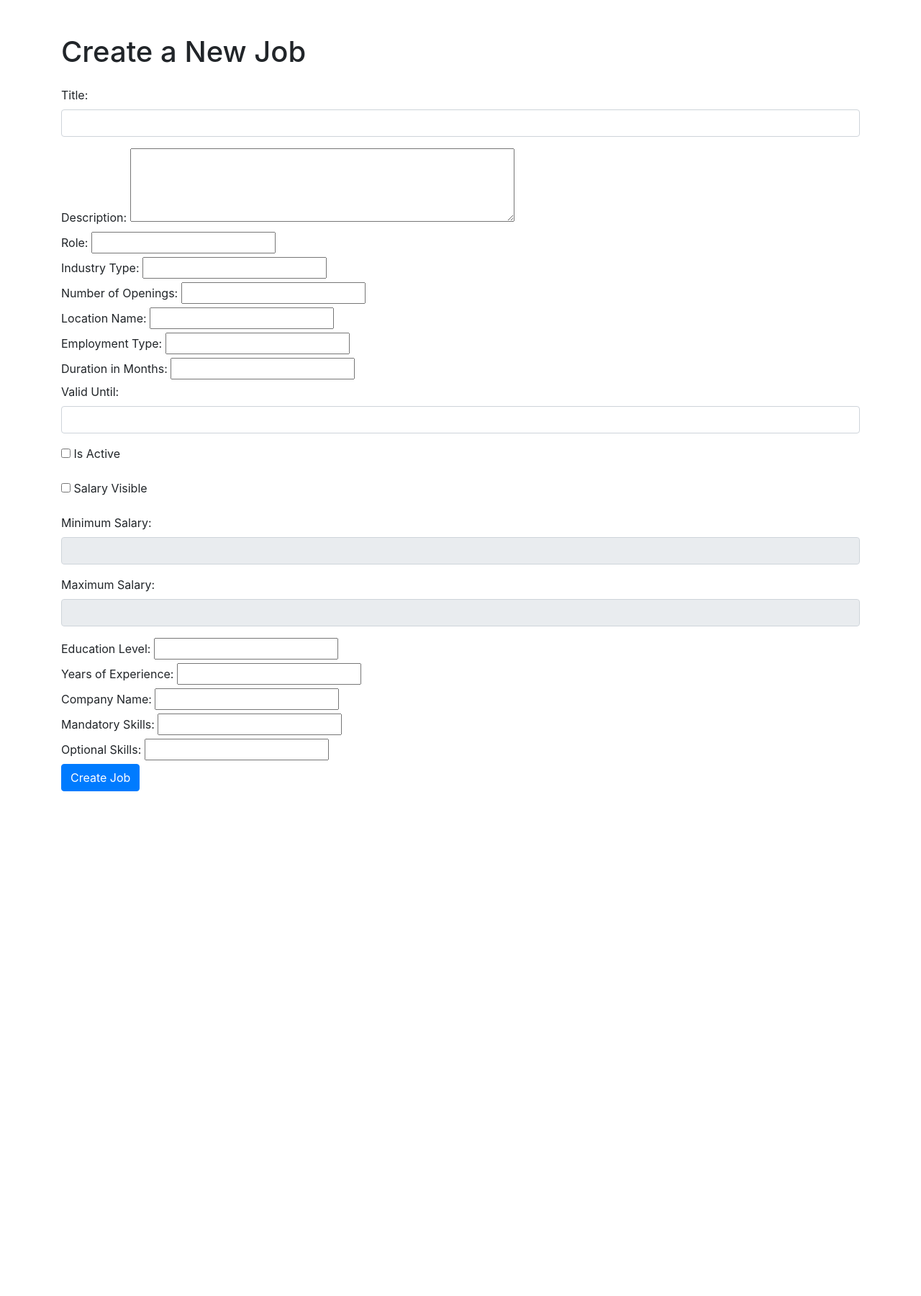
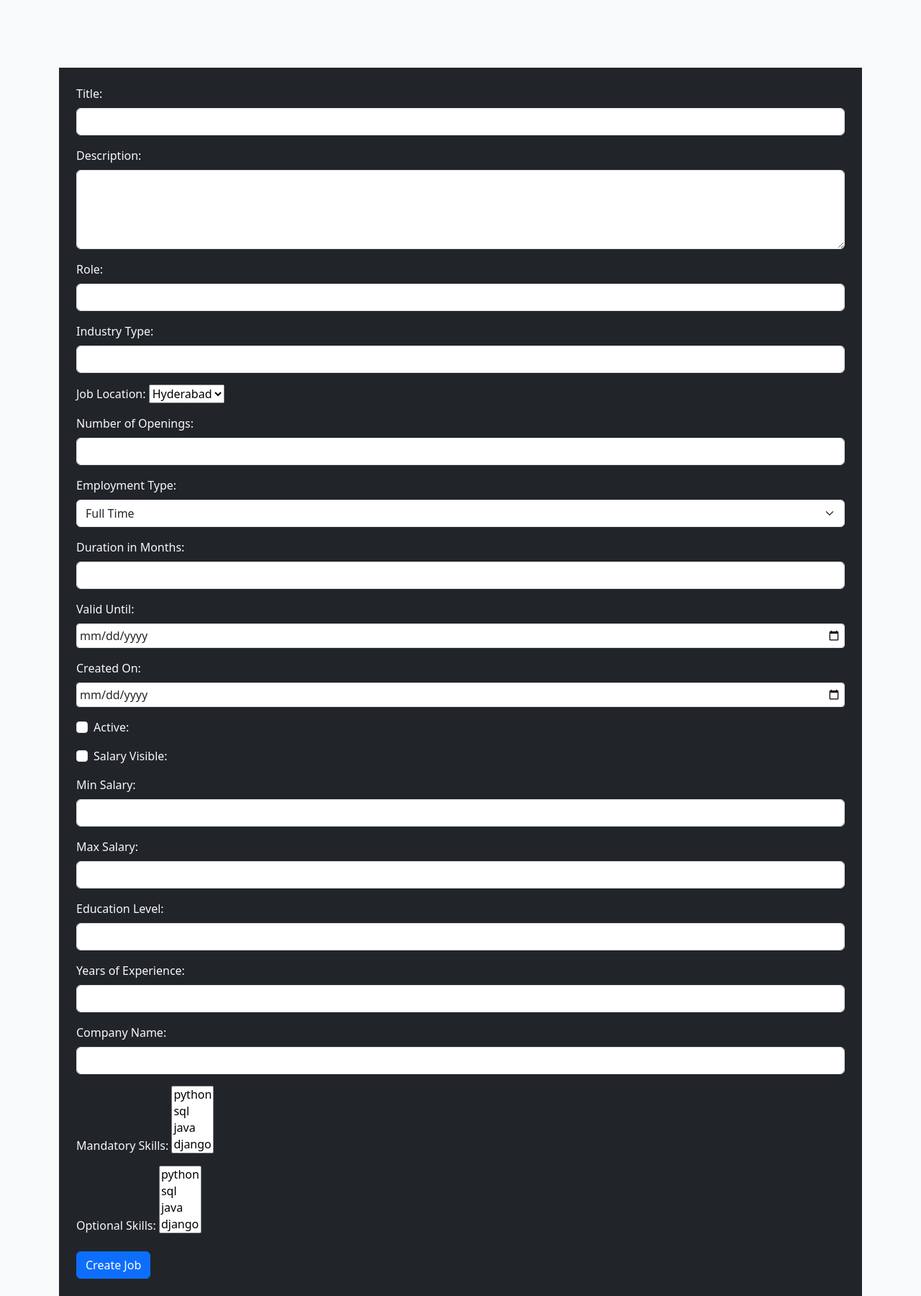
Before and after one commit to Eswar133/Jobconnectproject, a Django app: template carrers/templates/job_creation.html in a window 1280 px wide. Shown: the whole page at 72% size. Before the commit the page ends 1099 px from the top, so only its background shows below. Run offline with Django 4.2, Linux system fonts and the light colour scheme; the template is opened without the code that fills it: values that come from a table or form of the project are taken from there, others are empty; data comes from the database, SQL or seed files in the repository; both versions use the stored data as it was after the commit; some libraries are stand-ins or nearby versions.

Commit message:
added different templates for location skills and made changes in the views.py accordingly

```diff
--- a/Jobconnect/urls.py
+++ b/Jobconnect/urls.py
@@ -2,7 +2,7 @@ from django.urls import path
 from django.contrib import admin
 
 from carrers.views import (
-    LoginView, SignupView,JobForm
+    LoginView, SignupView,JobForm,LocationFormView,SkillFormView
 )
 
 urlpatterns = [
@@ -10,7 +10,8 @@ urlpatterns = [
     path('my-login/', LoginView.as_view(), name='my-login'),
     path('my-signup/', SignupView.as_view(), name='my-signup'),
     path('job-creation/', JobForm.as_view(), name='job_creation'),
-    path('my-home/',JobForm.as_view(),name="my-home"),
+    path('job_location/',LocationFormView.as_view(),name='job_location'),
+    path('SkillFormView/',SkillFormView.as_view(),name='skill_form.html')
 
 
 ]
--- a/carrers/models.py
+++ b/carrers/models.py
@@ -49,7 +49,7 @@ class Job(models.Model):
 
     def __str__(self):
         return self.title
-
+    @classmethod
     def create_or_get_location(cls, location_name):
         location, created = JobLocation.objects.get_or_create(name=location_name)
         return location
--- a/carrers/templates/job_creation.html
+++ b/carrers/templates/job_creation.html
@@ -4,101 +4,147 @@
   <meta charset="UTF-8">
   <meta name="viewport" content="width=device-width, initial-scale=1.0">
   <title>Create Job</title>
-    <link rel="stylesheet" href="https://stackpath.bootstrapcdn.com/bootstrap/4.5.2/css/bootstrap.min.css">
-    <link rel="stylesheet" href="https://cdnjs.cloudflare.com/ajax/libs/jqueryui/1.12.1/jquery-ui.min.css">
-    <script src="https://code.jquery.com/jquery-3.6.0.min.js"></script>
-    <script src="https://code.jquery.com/ui/1.12.1/jquery-ui.min.js"></script>
-    <script>
-        $(document).ready(function () {
-            $("#valid_until").datepicker();
+  <!-- Bootstrap CSS link -->
+  <link rel="stylesheet" href="https://cdn.jsdelivr.net/npm/bootstrap@5.3.0/dist/css/bootstrap.min.css">
+  <link rel="stylesheet" href="https://cdn.jsdelivr.net/npm/bootstrap-datepicker@1.10.1/dist/css/bootstrap-datepicker.min.css">
+<script src="https://cdn.jsdelivr.net/npm/bootstrap-datepicker@1.10.1/dist/js/bootstrap-datepicker.min.js"></script>
 
-            $("input[name='salary_visible']").change(function () {
-                if ($(this).is(":checked")) {
-                    $("input[name='min_salary']").removeAttr("disabled");
-                    $("input[name='max_salary']").removeAttr("disabled");
-                } else {
-                    $("input[name='min_salary']").attr("disabled", "disabled");
-                    $("input[name='max_salary']").attr("disabled", "disabled");
-                }
-            });
-        });
-    </script>
 </head>
-<body>
+<body class="bg-light">
   <div class="container mt-5">
-        <h1 class="mb-4">Create a New Job</h1>
-        <form method="post">
+    <h2 class="text-light">Create a New Job</h2>
+    <form method="post" class="bg-dark text-light p-4">
       {% csrf_token %}
-            <div class="form-group">
-                <label for="title">Title:</label>
-                <input type="text" class="form-control" name="title" required>
+      <div class="mb-3">
+        <label for="title" class="form-label">Title:</label>
+        <input type="text" name="title" class="form-control" required>
       </div>
 
-        <label for="description">Description:</label>
-        <textarea name="description" rows="4" cols="50" required></textarea><br>
-
-        <label for="role">Role:</label>
-        <input type="text" name="role" required><br>
-
-        <label for="industry_type">Industry Type:</label>
-        <input type="text" name="industry_type" required><br>
-
-        <label for="no_of_openings">Number of Openings:</label>
-        <input type="number" name="no_of_openings" required><br>
-
-        <label for="location_name">Location Name:</label>
-        <input type="text" name="location_name" required><br>
-
-        <label for="employment_type">Employment Type:</label>
-        <input type="text" name="employment_type" required><br>
-
-        <label for="duration_in_months">Duration in Months:</label>
-        <input type="number" name="duration_in_months" required><br>
-
-        <div class="form-group">
-            <label for="valid_until">Valid Until:</label>
-            <input type="text" id="valid_until" class="form-control" name="valid_until" required>
+      <div class="mb-3">
+        <label for="description" class="form-label">Description:</label>
+        <textarea name="description" rows="4" class="form-control" required></textarea>
       </div>
 
-        <div class="form-group">
-            <label class="checkbox-label">
-                <input type="checkbox" name="is_active"> Is Active
-            </label>
+      <div class="mb-3">
+        <label for="role" class="form-label">Role:</label>
+        <input type="text" name="role" class="form-control" required>
       </div>
 
-        <div class="form-group">
-            <label class="checkbox-label">
-                <input type="checkbox" name="salary_visible" id="salary_visible"> Salary Visible
-            </label>
+      <div class="mb-3">
+        <label for="industry_type" class="form-label">Industry Type:</label>
+        <input type="text" name="industry_type" class="form-control" required>
       </div>
 
-        <div class="form-group">
-            <label for="min_salary">Minimum Salary:</label>
-            <input type="number" class="form-control" name="min_salary" disabled>
+      <div class="mb-3">
+        <label for="location_name">Job Location:</label>
+        <select name="location_name">
+        {% for location_name in job_locations %}
+        <option value="{{ location_name.id }}">{{ location_name.name }}</option>
+        {% endfor %}
+        </select>
     </div>
 
-        <div class="form-group">
-            <label for="max_salary">Maximum Salary:</label>
-            <input type="number" class="form-control" name="max_salary" disabled>
+      <div class="mb-3">
+        <label for="no_of_openings" class="form-label">Number of Openings:</label>
+        <input type="number" name="no_of_openings" class="form-control" required>
       </div>
 
-        <label for="education_level">Education Level:</label>
-        <input type="text" name="education_level" required><br>
 
-        <label for="years_of_experience">Years of Experience:</label>
-        <input type="number" name="years_of_experience" required><br>
 
-        <label for="company_name">Company Name:</label>
-        <input type="text" name="company_name" required><br>
+      <div class="mb-3">
+        <label for="employment_type" class="form-label">Employment Type:</label>
+        <select name="employment_type" class="form-select" required>
+          <option value="full_time">Full Time</option>
+          <option value="part_time">Part Time</option>
+          <option value="contract">Contract</option>
+        </select>
+      </div>
 
+      <div class="mb-3">
+        <label for="duration_in_months" class="form-label">Duration in Months:</label>
+        <input type="number" name="duration_in_months" class="form-control">
+      </div>
+
+      <div class="mb-3">
+        <label for="valid_until" class="form-label">Valid Until:</label>
+        <input type="date" name="valid_until" class="form-control datepicker" required>
+      </div>
+
+      <div class="mb-3">
+        <label for="created_on" class="form-label">Created On:</label>
+        <input type="date" name="created_on" class="form-control datepicker" required>
+      </div>
+
+
+      <div class="mb-3 form-check">
+        <input type="checkbox" name="is_active" class="form-check-input">
+        <label for="is_active" class="form-check-label">Active:</label>
+      </div>
+
+      <div class="mb-3 form-check">
+        <input type="checkbox" name="salary_visible" class="form-check-input">
+        <label for="salary_visible" class="form-check-label">Salary Visible:</label>
+      </div>
+
+      <div class="mb-3">
+        <label for="min_salary" class="form-label">Min Salary:</label>
+        <input type="number" name="min_salary" class="form-control">
+      </div>
+
+      <div class="mb-3">
+        <label for="max_salary" class="form-label">Max Salary:</label>
+        <input type="number" name="max_salary" class="form-control">
+      </div>
+
+      <div class="mb-3">
+        <label for="education_level" class="form-label">Education Level:</label>
+        <input type="text" name="education_level" class="form-control" required>
+      </div>
+
+      <div class="mb-3">
+        <label for="years_of_experience" class="form-label">Years of Experience:</label>
+        <input type="number" name="years_of_experience" class="form-control" required>
+      </div>
+
+      <div class="mb-3">
+        <label for="company_name" class="form-label">Company Name:</label>
+        <input type="text" name="company_name" class="form-control" required>
+      </div>
+
+
+      <div class="mb-3">
         <label for="skills_mandatory">Mandatory Skills:</label>
-        <input type="text" name="skills_mandatory" required><br>
+    <select multiple name="skills_mandatory">
+      {% for skill in skills_mandatory %}
+        <option value="{{ skill.id }}">{{ skill.name }}</option>
+      {% endfor %}
+    </select>
+      </div>
 
-        <label for="skills_optional">Optional Skills:</label>
-        <input type="text" name="skills_optional"><br>
+      <div class="mb-3">
+        <label for="skills_optional" class="form-label">Optional Skills:</label>
+        <select multiple name="skills_optional" >
+            {% for skill1 in skills_optional %}
+            <option value="{{ skill1.id }}">{{ skill1.name }}</option>
+            {% endfor %}
+        </select>
+      </div>
 
       <button type="submit" class="btn btn-primary">Create Job</button>
     </form>
   </div>
+
+  <script src="https://cdn.jsdelivr.net/npm/bootstrap@5.3.0/dist/js/bootstrap.bundle.min.js">
+</script>
+  <script>
+    $(document).ready(function () {
+      // Initialize datepickers
+      $('.datepicker').datepicker({
+        format: 'yyyy-mm-dd', // Set the desired date format
+        autoclose: true,
+      });
+    });
+  </script>
+
 </body>
 </html>
--- /dev/null
+++ b/carrers/templates/job_location.html
@@ -0,0 +1,6 @@
+<form method="post">
+    {% csrf_token %}
+    <label for="location_name">Location Name:</label>
+    <input type="text" name="location_name" required>
+    <button type="submit">Add Location</button>
+  </form>
```
Also changed, not shown: carrers/templates/skill_form.html (added, +10 -0 lines), carrers/views.py (+71 -16 lines), db.sqlite3. Lines whose indentation alone changed are shown as unchanged.
